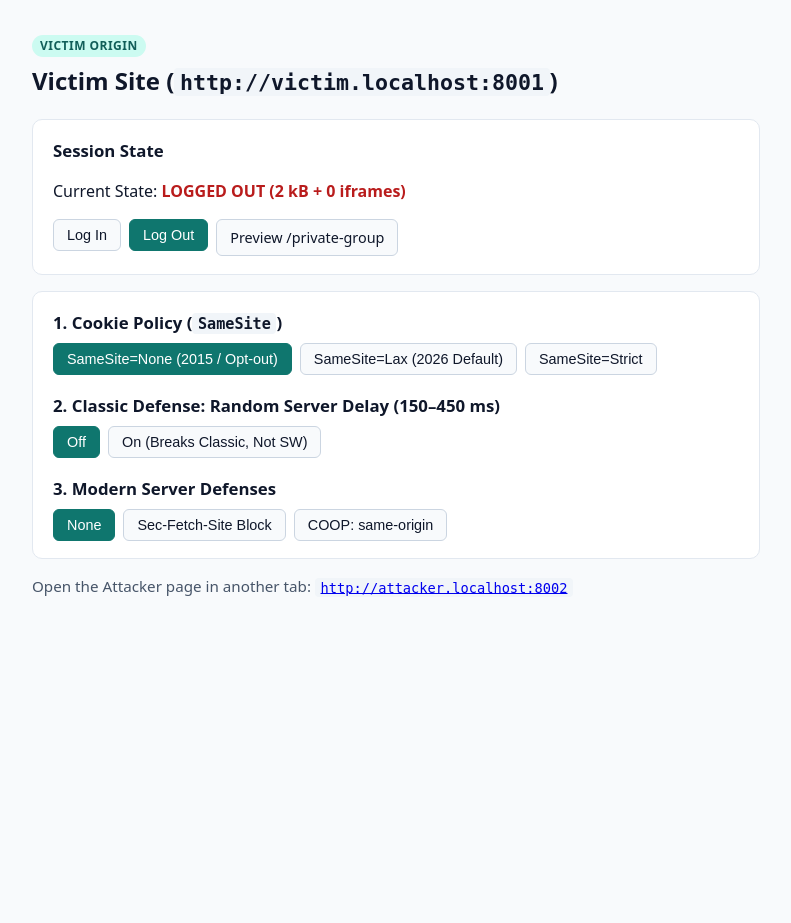
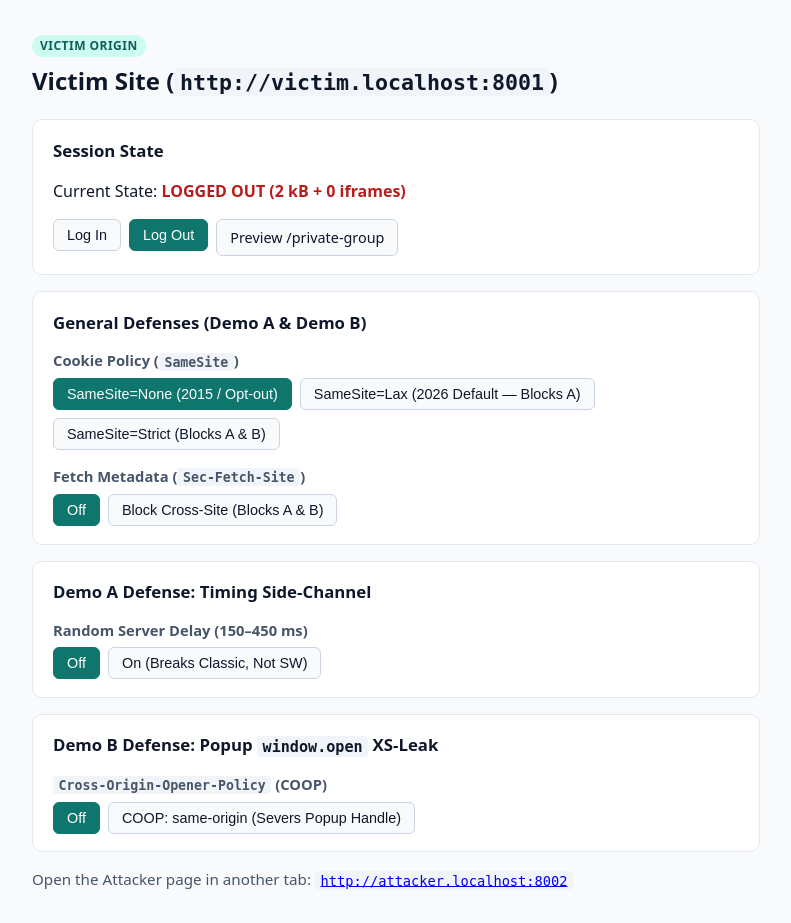
Before and after one commit to Simiiii/xs-leaks-timing-lab, a Flask app: page / in a window 1280 px wide. Shown: the whole page, without its empty margins (244-1035 px from the left). Before the commit the page ends 596 px from the top, so only its background shows below. Run offline with Flask 3, Linux system fonts and the light colour scheme.

Commit message:
Split victim defenses into general, Demo A, and Demo B sections

```diff
--- a/victim/app.py
+++ b/victim/app.py
@@ -12,14 +12,14 @@ PADDING_500KB = "A" * 500_000
 PADDING_2KB = "B" * 2_000
 
 VALID_COOKIE_MODES = {"none", "lax", "strict"}
-VALID_DEFENSES = {"off", "sec-fetch", "coop"}
 
 
 @dataclass
 class LabState:
     cookie_mode: str = "none"   # "none" (2015/opt-out), "lax" (default), "strict"
-    random_delay: bool = False  # True = 150-450ms random server delay
-    defense: str = "off"        # "off", "sec-fetch", "coop"
+    sec_fetch: bool = False     # True = reject Sec-Fetch-Site: cross-site (Demo A & B)
+    random_delay: bool = False  # True = 150-450ms random server delay (Demo A)
+    coop: bool = False          # True = Cross-Origin-Opener-Policy: same-origin (Demo B)
 
 
 class StateStore:
@@ -35,16 +35,19 @@ class StateStore:
         self,
         *,
         cookie_mode: str | None = None,
+        sec_fetch: bool | None = None,
         random_delay: bool | None = None,
-        defense: str | None = None,
+        coop: bool | None = None,
     ) -> LabState:
         with self._lock:
             if cookie_mode in VALID_COOKIE_MODES:
                 self._state.cookie_mode = cookie_mode
+            if sec_fetch is not None:
+                self._state.sec_fetch = sec_fetch
             if random_delay is not None:
                 self._state.random_delay = random_delay
-            if defense in VALID_DEFENSES:
-                self._state.defense = defense
+            if coop is not None:
+                self._state.coop = coop
             return LabState(**asdict(self._state))
 
 
@@ -113,20 +116,18 @@ def create_app(
         _set_session_cookie(resp, "deleted", state.cookie_mode, max_age=0)
         return resp
 
+    def _parse_bool(raw: str | None) -> bool | None:
+        if raw is None:
+            return None
+        return raw in {"1", "true", "on"}
+
     @app.post("/config")
     def config():
-        cookie_mode = request.form.get("cookie_mode")
-        delay_raw = request.form.get("random_delay")
-        defense = request.form.get("defense")
-
-        random_delay = None
-        if delay_raw is not None:
-            random_delay = delay_raw in {"1", "true", "on"}
-
         state = store.update(
-            cookie_mode=cookie_mode,
-            random_delay=random_delay,
-            defense=defense,
+            cookie_mode=request.form.get("cookie_mode"),
+            sec_fetch=_parse_bool(request.form.get("sec_fetch")),
+            random_delay=_parse_bool(request.form.get("random_delay")),
+            coop=_parse_bool(request.form.get("coop")),
         )
 
         resp = make_response(redirect(url_for("dashboard")))
@@ -141,7 +142,7 @@ def create_app(
             time.sleep(random.uniform(0.15, 0.45))
 
         sec_fetch_site = request.headers.get("Sec-Fetch-Site", "")
-        if state.defense == "sec-fetch" and sec_fetch_site == "cross-site":
+        if state.sec_fetch and sec_fetch_site == "cross-site":
             resp = make_response(
                 render_template("blocked.html", padding=PADDING_2KB),
                 403,
@@ -158,7 +159,7 @@ def create_app(
             )
 
         resp.headers["Cache-Control"] = "no-store"
-        if state.defense == "coop":
+        if state.coop:
             resp.headers["Cross-Origin-Opener-Policy"] = "same-origin"
         return resp
 
--- a/victim/static/style.css
+++ b/victim/static/style.css
@@ -24,6 +24,7 @@ header { margin-bottom: 1.25rem; }
 h1 { margin: 0.35rem 0 0; font-size: 1.5rem; }
 h2 { margin: 1.1rem 0 0.5rem; font-size: 1.05rem; }
 h2:first-child { margin-top: 0; }
+h3 { margin: 0.9rem 0 0.4rem; font-size: 0.92rem; color: var(--muted); font-weight: 600; }
 
 code {
   background: #f1f5f9;
--- a/victim/templates/dashboard.html
+++ b/victim/templates/dashboard.html
@@ -35,7 +35,9 @@
   </section>
 
   <section class="card">
-    <h2>1. Cookie Policy (<code>SameSite</code>)</h2>
+    <h2>General Defenses (Demo A &amp; Demo B)</h2>
+
+    <h3>Cookie Policy (<code>SameSite</code>)</h3>
     <div class="btn-row">
       <form method="post" action="{{ url_for('config') }}">
         <input type="hidden" name="cookie_mode" value="none">
@@ -46,18 +48,36 @@
       <form method="post" action="{{ url_for('config') }}">
         <input type="hidden" name="cookie_mode" value="lax">
         <button class="btn {{ 'active' if state.cookie_mode == 'lax' else '' }}" type="submit">
-          SameSite=Lax (2026 Default)
+          SameSite=Lax (2026 Default — Blocks A)
         </button>
       </form>
       <form method="post" action="{{ url_for('config') }}">
         <input type="hidden" name="cookie_mode" value="strict">
         <button class="btn {{ 'active' if state.cookie_mode == 'strict' else '' }}" type="submit">
-          SameSite=Strict
+          SameSite=Strict (Blocks A &amp; B)
         </button>
       </form>
     </div>
 
-    <h2>2. Classic Defense: Random Server Delay (150–450 ms)</h2>
+    <h3>Fetch Metadata (<code>Sec-Fetch-Site</code>)</h3>
+    <div class="btn-row">
+      <form method="post" action="{{ url_for('config') }}">
+        <input type="hidden" name="sec_fetch" value="0">
+        <button class="btn {{ 'active' if not state.sec_fetch else '' }}" type="submit">Off</button>
+      </form>
+      <form method="post" action="{{ url_for('config') }}">
+        <input type="hidden" name="sec_fetch" value="1">
+        <button class="btn {{ 'active' if state.sec_fetch else '' }}" type="submit">
+          Block Cross-Site (Blocks A &amp; B)
+        </button>
+      </form>
+    </div>
+  </section>
+
+  <section class="card">
+    <h2>Demo A Defense: Timing Side-Channel</h2>
+
+    <h3>Random Server Delay (150–450 ms)</h3>
     <div class="btn-row">
       <form method="post" action="{{ url_for('config') }}">
         <input type="hidden" name="random_delay" value="0">
@@ -70,23 +90,21 @@
         </button>
       </form>
     </div>
+  </section>
 
-    <h2>3. Modern Server Defenses</h2>
+  <section class="card">
+    <h2>Demo B Defense: Popup <code>window.open</code> XS-Leak</h2>
+
+    <h3><code>Cross-Origin-Opener-Policy</code> (COOP)</h3>
     <div class="btn-row">
       <form method="post" action="{{ url_for('config') }}">
-        <input type="hidden" name="defense" value="off">
-        <button class="btn {{ 'active' if state.defense == 'off' else '' }}" type="submit">None</button>
+        <input type="hidden" name="coop" value="0">
+        <button class="btn {{ 'active' if not state.coop else '' }}" type="submit">Off</button>
       </form>
       <form method="post" action="{{ url_for('config') }}">
-        <input type="hidden" name="defense" value="sec-fetch">
-        <button class="btn {{ 'active' if state.defense == 'sec-fetch' else '' }}" type="submit">
-          Sec-Fetch-Site Block
-        </button>
-      </form>
-      <form method="post" action="{{ url_for('config') }}">
-        <input type="hidden" name="defense" value="coop">
-        <button class="btn {{ 'active' if state.defense == 'coop' else '' }}" type="submit">
-          COOP: same-origin
+        <input type="hidden" name="coop" value="1">
+        <button class="btn {{ 'active' if state.coop else '' }}" type="submit">
+          COOP: same-origin (Severs Popup Handle)
         </button>
       </form>
     </div>
```
Also changed, not shown: tests/test_lab.py (+4 -3 lines).
